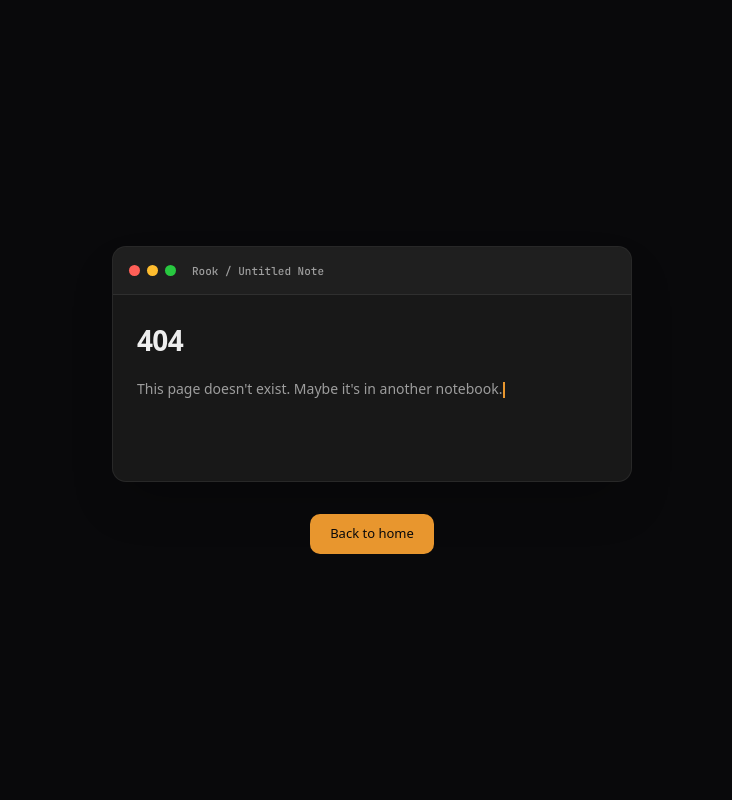
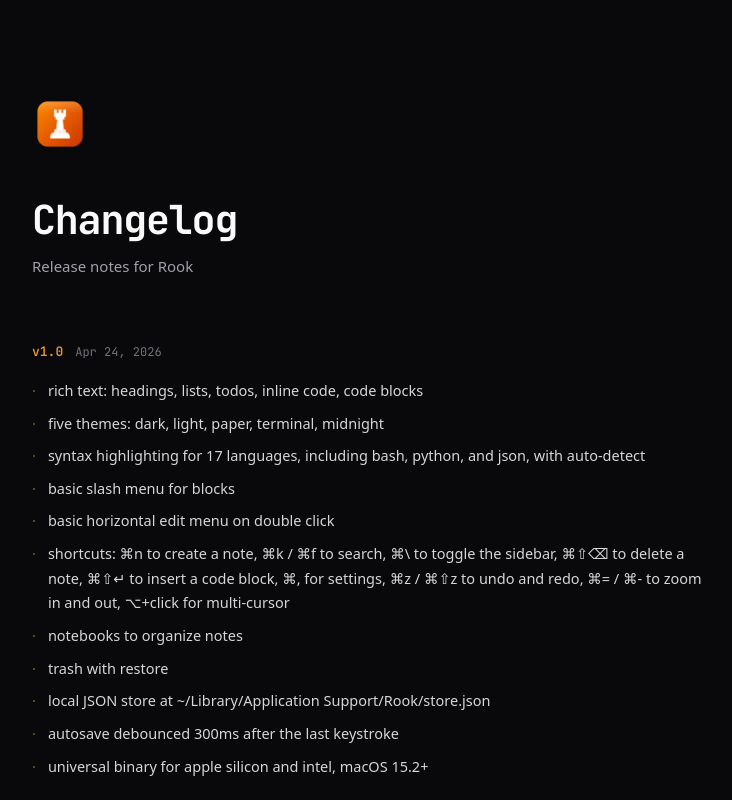
Before and after one commit to maryamtb/rook, a Next.js app in the folder rook-landing/: page /changelog in a window 1280 px wide. Before the commit this address had no page. Shown: the top 800 px of the page, without its empty margins (268-1000 px from the left). Built offline with nearby package versions, Linux system fonts and the light colour scheme.

Commit message:
chore: add changelog

```diff
--- /dev/null
+++ b/rook-landing/app/changelog/page.tsx
@@ -0,0 +1,114 @@
+import type { Metadata } from "next";
+import Image from "next/image";
+import Link from "next/link";
+
+export const metadata: Metadata = {
+  title: "Changelog · Rook",
+  description: "What's new in Rook.",
+};
+
+type Entry = {
+  version: string;
+  date: string;
+  title?: string;
+  notes: string[];
+};
+
+const entries: Entry[] = [
+  {
+    version: "1.0",
+    date: "2026-04-24",
+    notes: [
+      "rich text: headings, lists, todos, inline code, code blocks",
+      "five themes: dark, light, paper, terminal, midnight",
+      "syntax highlighting for 17 languages, including bash, python, and json, with auto-detect",
+      "basic slash menu for blocks",
+      "basic horizontal edit menu on double click",
+      "shortcuts: ⌘n to create a note, ⌘k / ⌘f to search, ⌘\\ to toggle the sidebar, ⌘⇧⌫ to delete a note, ⌘⇧↵ to insert a code block, ⌘, for settings, ⌘z / ⌘⇧z to undo and redo, ⌘= / ⌘- to zoom in and out, ⌥+click for multi-cursor",
+      "notebooks to organize notes",
+      "trash with restore",
+      "local JSON store at ~/Library/Application Support/Rook/store.json",
+      "autosave debounced 300ms after the last keystroke",
+      "universal binary for apple silicon and intel, macOS 15.2+",
+    ],
+  },
+];
+
+function formatDate(iso: string) {
+  const d = new Date(iso + "T00:00:00Z");
+  return d.toLocaleDateString("en-US", {
+    year: "numeric",
+    month: "short",
+    day: "numeric",
+    timeZone: "UTC",
+  });
+}
+
+export default function ChangelogPage() {
+  return (
+    <main className="min-h-screen bg-background text-foreground px-6 py-16 md:py-24">
+      <div className="max-w-[680px] mx-auto">
+        <header className="mb-16">
+          <Link
+            href="/"
+            aria-label="Back to Rook home"
+            className="inline-block mb-10"
+          >
+            <Image
+              src="/icon-512.png"
+              alt="Rook"
+              width={56}
+              height={56}
+              className="rounded-[14px] transition-transform hover:scale-105"
+            />
+          </Link>
+          <h1 className="text-[clamp(28px,4vw,40px)] font-mono font-bold tracking-[-0.03em] leading-[1.1]">
+            Changelog
+          </h1>
+          <p className="mt-3 text-[15px] text-muted-foreground leading-relaxed">
+            Release notes for Rook
+          </p>
+        </header>
+
+        <ol className="space-y-16">
+          {entries.map((entry) => (
+            <li key={entry.version} id={`v${entry.version}`} className="scroll-mt-24">
+              <div className="flex items-baseline gap-3 mb-4">
+                <span className="font-mono text-[13px] font-semibold text-[#E8962E] tabular-nums">
+                  v{entry.version}
+                </span>
+                <span className="font-mono text-[12px] text-muted-foreground/70 tabular-nums">
+                  {formatDate(entry.date)}
+                </span>
+              </div>
+
+              {entry.title && (
+                <h2 className="text-[20px] font-semibold tracking-tight mb-4">
+                  {entry.title}
+                </h2>
+              )}
+
+              <ul className="space-y-2">
+                {entry.notes.map((note, i) => (
+                  <li
+                    key={i}
+                    className="flex gap-3 text-[14.5px] leading-[1.7] text-foreground/85"
+                  >
+                    <span className="text-[#E8962E]/60 select-none shrink-0">·</span>
+                    <span>{note}</span>
+                  </li>
+                ))}
+              </ul>
+            </li>
+          ))}
+        </ol>
+
+        <footer className="mt-24 pt-8 border-t border-border/50 text-[13px] text-muted-foreground">
+          <Link href="/" className="hover:text-foreground transition-colors">
+            back to home
+          </Link>
+        </footer>
+      </div>
+    </main>
+  );
+}
--- a/rook-landing/app/page.tsx
+++ b/rook-landing/app/page.tsx
@@ -786,6 +786,7 @@ export default function Home() {
           </div>
           <div className="flex items-center gap-4 text-[12px] text-muted-foreground/40">
             <a href="mailto:hello@userook.app" className="hover:text-muted-foreground transition-colors">hello@userook.app</a>
+            <a href="/changelog" className="hover:text-muted-foreground transition-colors">Changelog</a>
             <a href="https://x.com/userookapp" target="_blank" rel="noopener noreferrer" className="hover:text-muted-foreground transition-colors">X</a>
             <a href="https://github.com/maryamtb/rook" target="_blank" rel="noopener noreferrer" className="hover:text-muted-foreground transition-colors">GitHub</a>
             <a href="https://dev.to/mimobenjo/why-i-stopped-using-apple-notes-for-my-code-notes-110p" target="_blank" rel="noopener noreferrer" className="hover:text-muted-foreground transition-colors">Blog</a>
```
Also changed, not shown: 1 other file (tests, documents, lock files or other folders).
